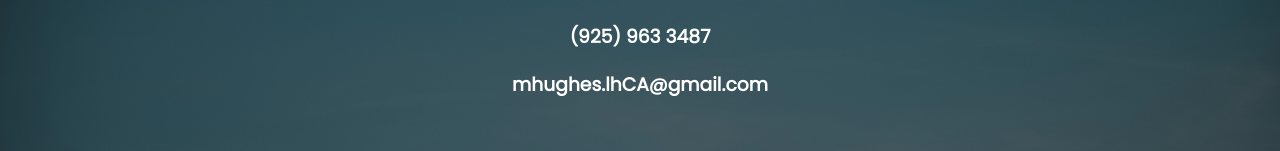
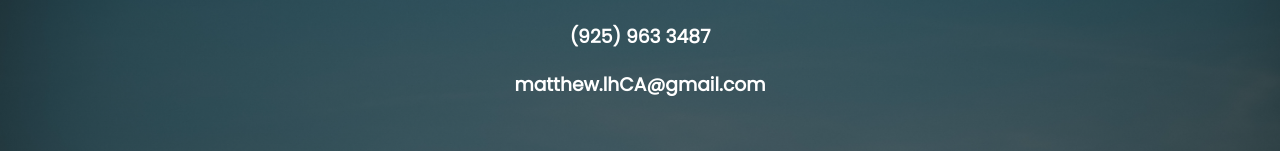
Before and after one commit to zeepk/react-portfolio, a React (Create React App) app: page /Contact in a window 1280 px wide. Shown: the part 226-377 px from the top of the page. Built offline with nearby package versions, Linux system fonts and the light colour scheme.

Commit message:
corrected email

```diff
--- a/src/components/pages/Contact.js
+++ b/src/components/pages/Contact.js
@@ -9,7 +9,7 @@ export default function Contact() {
       <br></br><br></br>
         <h1>Matthew Hughes</h1>
         <h3>(925) 963 3487</h3>
-        <a href="mailto:mhughes.lhCA@gmail.com?Subject=Hello%20there!" target="_top"><h3>mhughes.lhCA@gmail.com</h3></a>
+        <a href="mailto:matthew.lhCA@gmail.com?Subject=Hello%20there!" target="_top"><h3>matthew.lhCA@gmail.com</h3></a>
         <br/>
         <br/>
         <p>Feel free to contact me in regards to website building, code analysis, or other questions.</p>
```
